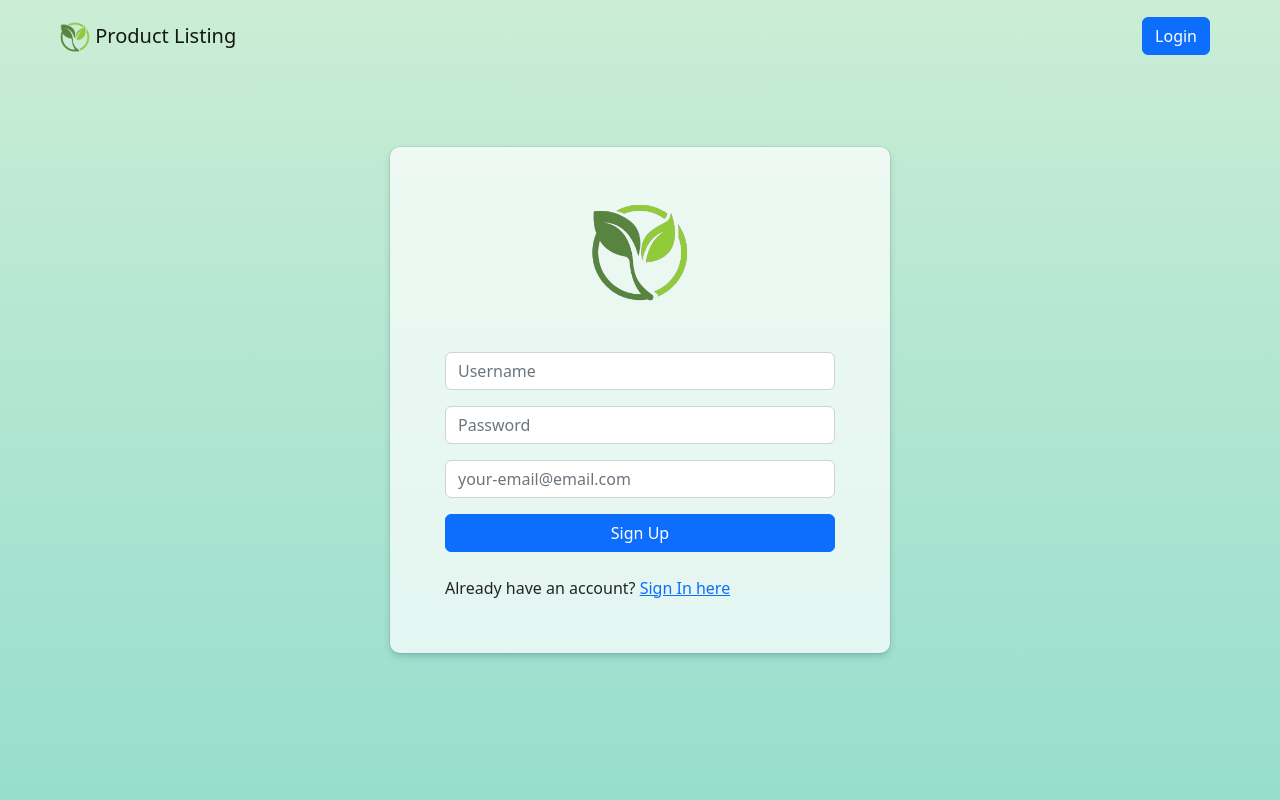
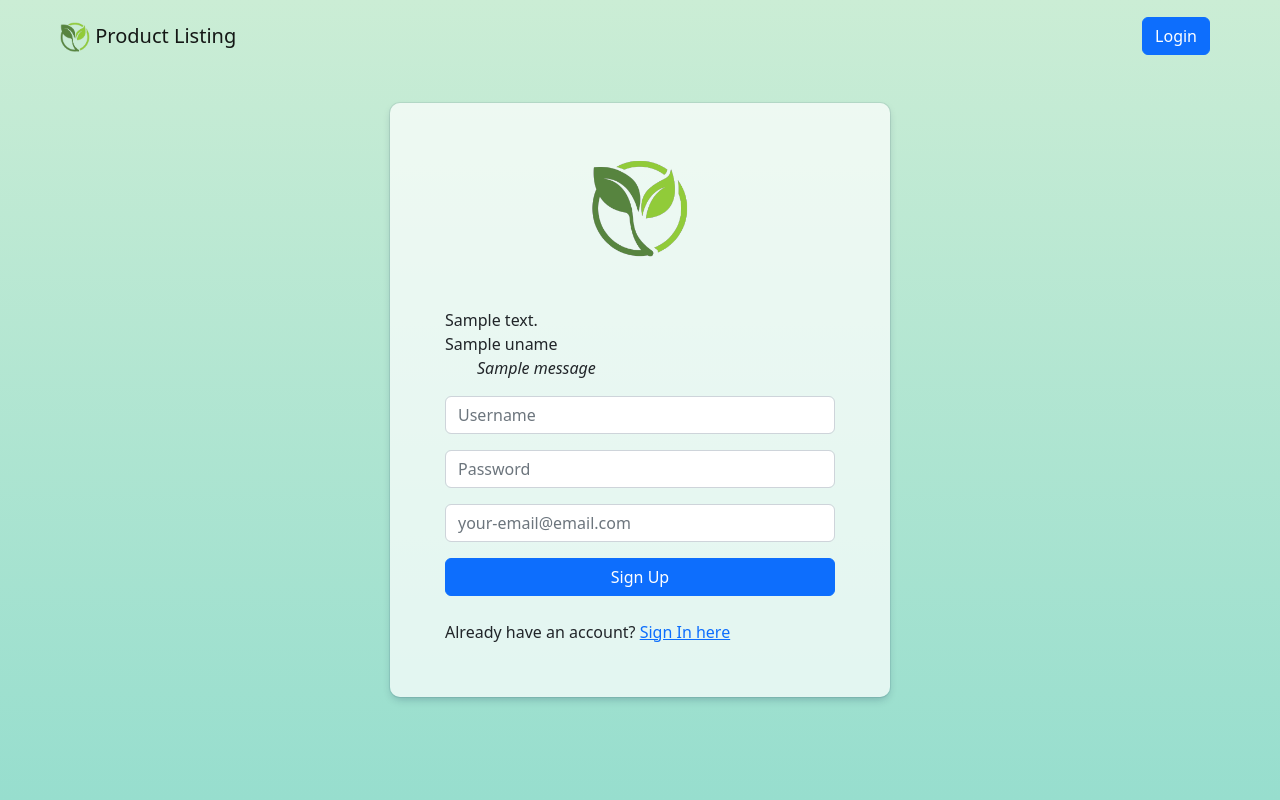
Before and after one commit to emakph/groupflask, a Flask app: template templates/register.html in a window 1280 px wide. Run offline with Flask 2, Linux system fonts and the light colour scheme; the template is opened without the code that fills it: most values are stand-ins (such as "Sample title", 1, 10 or a date in 2020); one stand-in notice (Sample message) is shown; some libraries are stand-ins or nearby versions.

Commit message:
final-output

```diff
--- a/app.py
+++ b/app.py
@@ -19,37 +19,49 @@ def index():
 
 @app.route("/edit/<int:id>", methods = ['GET'])
 def user(id):
-    cur = conn.cursor()
-    cur.execute("""SELECT * FROM products WHERE id = %s""", (id,))
-    product = cur.fetchone()
-    #cur.close()
-    return render_template('edit.html', product = product)
+    if session:
+        cur = conn.cursor()
+        cur.execute("""SELECT * FROM products WHERE id = %s""", (id,))
+        product = cur.fetchone()
+        #cur.close()
+        return render_template('edit.html', product = product)
+    else:
+        return redirect(url_for('login'))
 
 @app.route('/edit/update_data/', methods = ["POST", "GET"])
 def update_data():
-    if request.method == 'POST':
-        id = request.form['id']
-        product = request.form['product']
-        manufacturer = request.form['manufacturer']
-        stocks = request.form['stocks']
-    cur = conn.cursor()
-    query = "UPDATE products SET product = %s,manufacturer = %s, stocks = %s WHERE id = %s"
-    val = product, manufacturer, stocks, id
-    cur.execute(query,val)
-    conn.commit()
-    return redirect(url_for('profile'))
+    if session:
+        if request.method == 'POST':
+            id = request.form['id']
+            product = request.form['product']
+            manufacturer = request.form['manufacturer']
+            stocks = request.form['stocks']
+        cur = conn.cursor()
+        query = "UPDATE products SET product = %s,manufacturer = %s, stocks = %s WHERE id = %s"
+        val = product, manufacturer, stocks, id
+        cur.execute(query,val)
+        conn.commit()
+        return redirect(url_for('profile'))
+    else:
+        return redirect(url_for('login'))
 
 @app.route('/delete/<string:id_data>', methods = ['GET'])
 def delete(id_data):
-    cur = conn.cursor()
-    cur.execute("DELETE FROM products WHERE id=%s", (id_data,))
-    conn.commit()
-    print('Data deleted successfully.')
-    return redirect(url_for('profile'))
+    if session:
+        cur = conn.cursor()
+        cur.execute("DELETE FROM products WHERE id=%s", (id_data,))
+        conn.commit()
+        print('Data deleted successfully.')
+        return redirect(url_for('profile'))
+    else:
+        return redirect(url_for('login'))
 
 @app.route('/insert')
 def insert():
-    return render_template('insert.html')
+    if session:
+        return render_template('insert.html')
+    else:
+        return redirect(url_for('login'))
 
 #Used to insert the data
 @app.route('/insert/insert_data/', methods = ['POST','GET'])
--- /dev/null
+++ b/create_rows_account.txt
@@ -0,0 +1,3 @@
+INSERT INTO products (id, username, password, email)
+VALUES (1, 'admin', 'admin123', 'reymarkbautista1@gmail.com'),
+		(2, 'Arzel', '123', 'arzel123@gmail.com');
--- a/templates/index.html
+++ b/templates/index.html
@@ -4,6 +4,12 @@
 <div class="content-wrapper-1">
   <div class="table-wrapper">
     <div class="px-5 py-5">
+      <!--
+      <form method="POST" action="{{ url_for('profile') }}">
+        <input type="hidden" name="authorId" id="authorId" value={{session.id}}>
+        <input type="submit" name="submit" id="submit" value="">
+      </form>
+      -->
       <table id="my-table" class="table table-striped">
         <thead>
           <tr>
--- a/templates/login.html
+++ b/templates/login.html
@@ -10,10 +10,10 @@
           <form action="{{ url_for('login') }}" method="post">
           <div class="msg">{{ msg }}</div>
                 <div class="mb-3 row custom-row">
-                    <input class="form-control" type="text" name="username" placeholder="Username" aria-label="default input example">
+                    <input class="form-control" type="text" name="username" placeholder="Username" aria-label="default Username">
                 </div>
                 <div class="mb-3 row custom-row">
-                    <input class="form-control" type="password" name="password" placeholder="Password" aria-label="default input example">
+                    <input class="form-control" type="password" name="password" placeholder="Password" aria-label="default Password">
                 </div>
                 <div class="d-grid col-12 mx-auto">
                     <input type="submit" class="btn btn-primary" value="Sign In">
--- a/templates/navigation.html
+++ b/templates/navigation.html
@@ -1,4 +1,3 @@
-
   <nav id="navbarMain" class="navbar fixed-top px-5 py-3">
     <div class="container-fluid">
       <a class="navbar-brand" href="/">
--- a/templates/register.html
+++ b/templates/register.html
@@ -1,6 +1,7 @@
 {% extends 'base.html' %}
 {% block title %}Register Page{% endblock %}
 {% block content %}
+
 <div class="main-wrapper">
     <div class="content-wrapper">
         <div class="form-wrapper">
@@ -8,15 +9,25 @@
                 <img class="img" src="/static/img/icon.png" >
             </div>
             <form action="{{ url_for('register') }}" method="post">
-            <div class="msg">{{ msg }}</div>
+            <div class="msg">{{ livemessage }}</div>
+            <div class="msg">{{ uname }}</div>
+            {% with messages = get_flashed_messages() %}
+                {% if messages %}
+                <ul class=flashes>
+                    {% for message in messages %}
+                        <em>{{ message }}</em>
+                    {% endfor %}
+                </ul>
+                {% endif %}
+            {% endwith %}
                 <div class="mb-3 row custom-row">
-                    <input class="form-control" type="text" name="username" placeholder="Username" aria-label="default input example">
+                    <input class="form-control" type="text" name="username" id="username" placeholder="Username" aria-label="default input example">
                 </div>
                 <div class="mb-3 row custom-row">
-                    <input class="form-control" type="password" name="password" placeholder="Password" aria-label="default input example">
+                    <input class="form-control" type="password" name="password" id="password" placeholder="Password" aria-label="default input example">
                 </div>
                 <div class="mb-3 row custom-row">
-                    <input class="form-control" type="email" name="email" placeholder="your-email@email.com" aria-label="default input example">
+                    <input class="form-control" type="email" name="email" id="email" placeholder="your-email@email.com" aria-label="default input example">
                 </div>
                 <div class="d-grid col-12 mx-auto">
                     <input type="submit" class="btn btn-primary" value="Sign Up"></br>
--- a/templates/test.html
+++ b/templates/test.html
@@ -1,5 +1,7 @@
 {% extends 'base.html' %}
 {% block title %}Test Page{% endblock %}
 {% block content %}
-<h1>TEST</h1>
+    {% for message in msg %}
+        <li>{{ message }}</li>
+    {% endfor %}
 {% endblock %}
```
Also changed, not shown: cretate_product.txt (added, +12 -0 lines), apptest.py (added), create_rows.txt (added).
